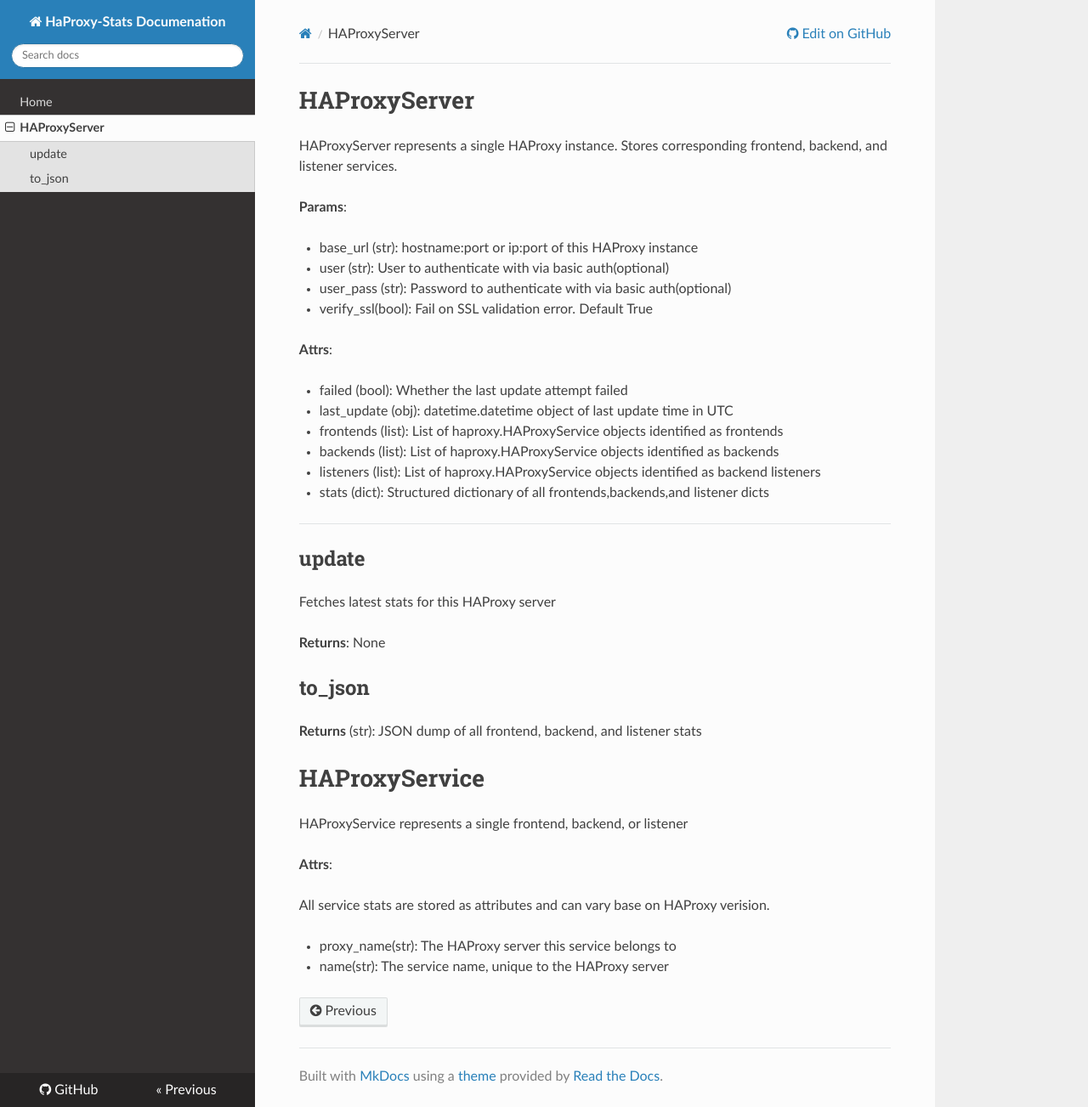
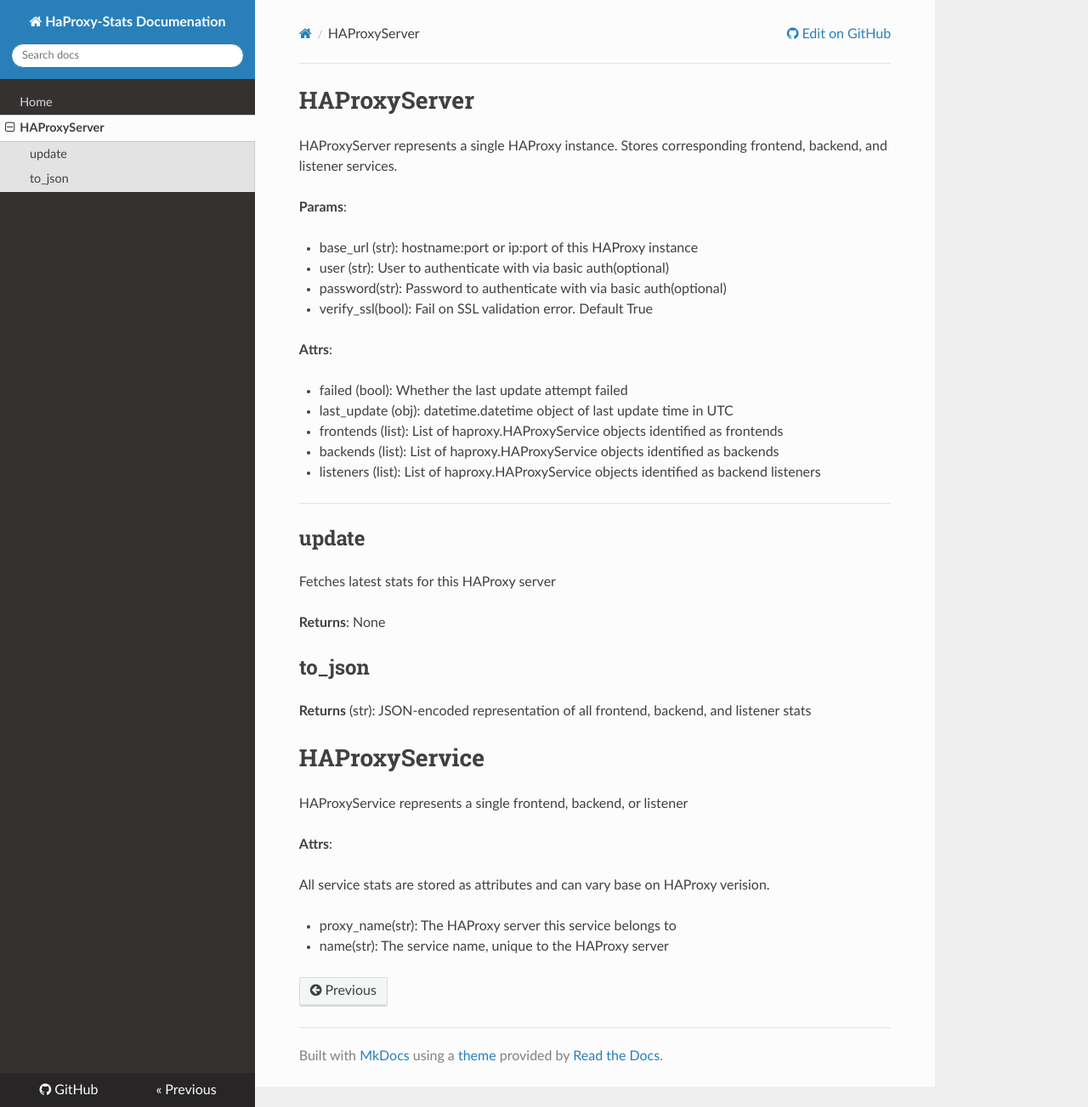
Before and after one commit to bcicen/haproxy-stats, an MkDocs documentation site: the page built from docs/haproxystats.md, in a window 1280 px wide and 1303 px high. Shown: the whole window at 85% size. Built offline with MkDocs 1.6.1, drawn with Linux system fonts in a browser that asks for light colours; nearby versions of some CDN libraries.

Commit message:
fix param names in docs

```diff
--- a/docs/haproxystats.md
+++ b/docs/haproxystats.md
@@ -6,7 +6,7 @@
 
 * base_url (str): hostname:port or ip:port of this HAProxy instance
 * user (str):  User to authenticate with via basic auth(optional)
-* user_pass (str):  Password to authenticate with via basic auth(optional)
+* password(str):  Password to authenticate with via basic auth(optional)
 * verify_ssl(bool): Fail on SSL validation error. Default True
 
 **Attrs**:
@@ -16,7 +16,6 @@
 * frontends (list): List of haproxy.HAProxyService objects identified as frontends
 * backends (list): List of haproxy.HAProxyService objects identified as backends
 * listeners (list):  List of haproxy.HAProxyService objects identified as backend listeners
-* stats (dict): Structured dictionary of all frontends,backends,and listener dicts
 
 ****
 
@@ -28,7 +27,7 @@
 
 ## to_json
 
-**Returns** (str): JSON dump of all frontend, backend, and listener stats
+**Returns** (str): JSON-encoded representation of all frontend, backend, and listener stats
 
 # HAProxyService
 
```
